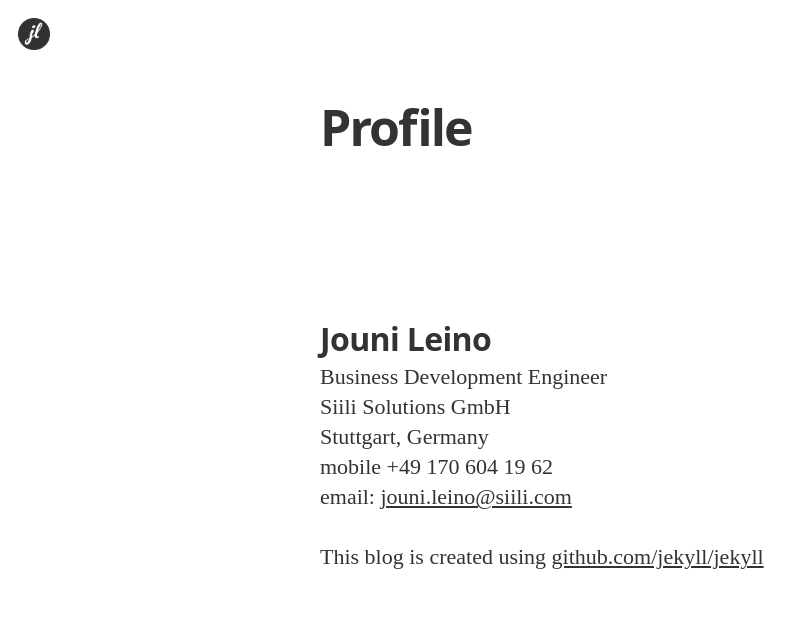
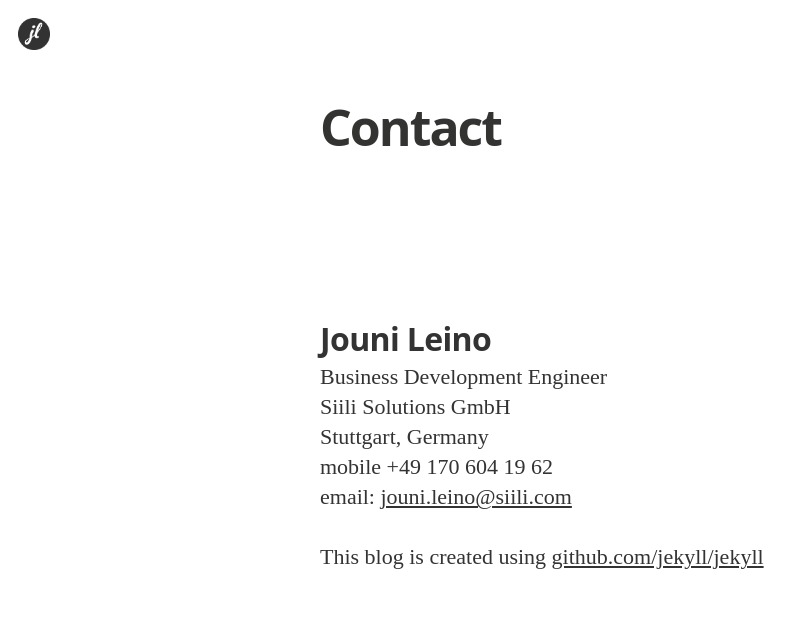
Before and after one commit to jounile/blog, a Jekyll site: the page built from about.md, in a window 1280 px wide. Shown: the top 642 px of the page, without its empty margins (0-809 px from the left). Built offline with Jekyll 4.4.1, drawn with Linux system fonts in a browser that asks for light colours; nearby versions of some CDN libraries; some web fonts are replaced; grey boxes are pictures that could not be loaded.

Commit message:
Creating contact page

```diff
--- a/about.md
+++ b/about.md
@@ -1,7 +1,7 @@
 ---
 layout: page
-title: Profile
-permalink: /profile/
+title: Contact
+permalink: /contact/
 ---
 
 
--- a/index.html
+++ b/index.html
@@ -23,7 +23,7 @@ layout: default
             &nbsp;&nbsp;·&nbsp;&nbsp;
         {% endif %}
       {% endfor %}
-      <a href={{ "/profile/" | prepend: site.baseurl }}>Profile</a>
+      <a href={{ "/contact/" | prepend: site.baseurl }}>Contact</a>
     </div>
 </header>
 
```
